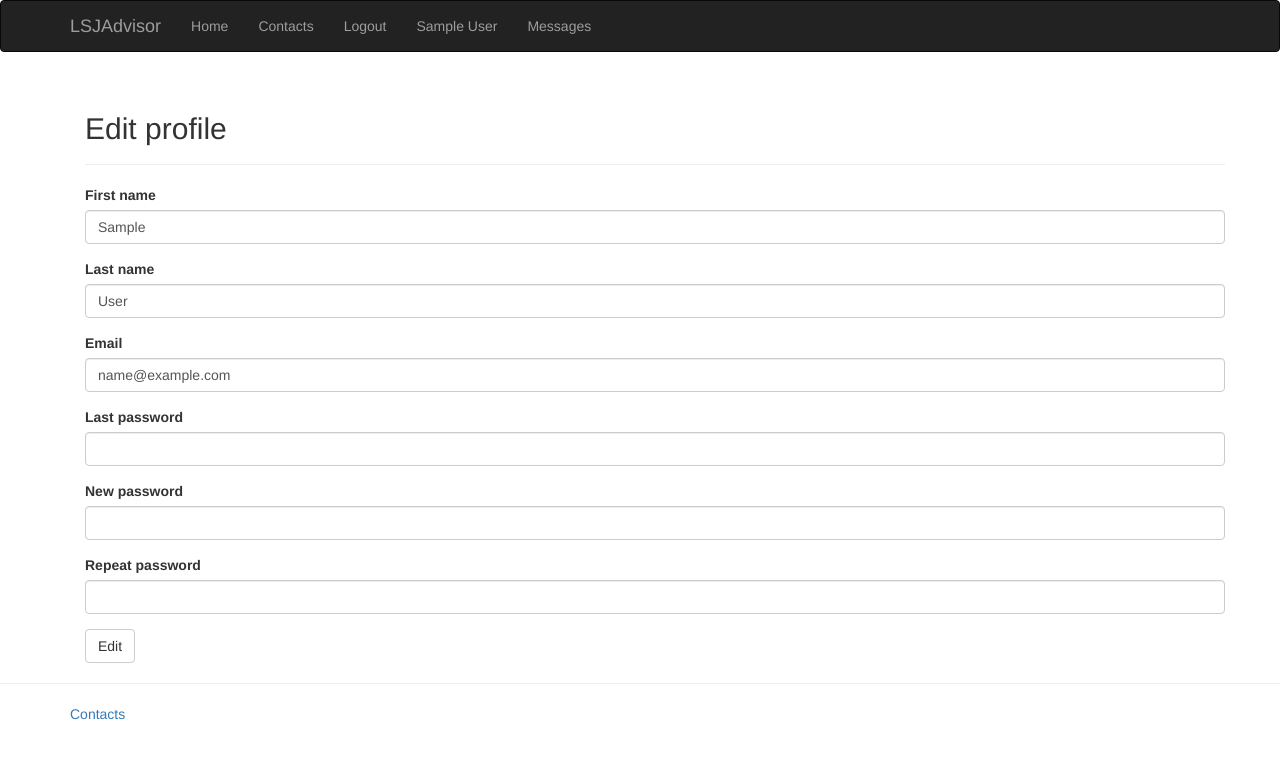
After one commit to rebeccapelaca/LSJAdvisor, a Flask app: page /editProfile in a window 1280 px wide. The commit adds this page. Shown: the top 759 px of the page. Run offline with Flask 2, Linux system fonts and the light colour scheme; the visitor is signed in with stand-in values (Sample User, id 1); data comes from the database, SQL or seed files in the repository; parts of the project's set-up code (start-up, migrations or seed data) failed here and were passed over; some libraries are stand-ins or nearby versions.

Commit message:
editProfile

```diff
--- a/website/forms.py
+++ b/website/forms.py
@@ -16,6 +16,14 @@ class RegistrationForm(Form):
         if user is not None:
             raise ValidationError('Email already exists')
 
+class EditProfileForm(Form):
+    first_name = StringField('First name', validators=[DataRequired()])
+    last_name = StringField('Last name', validators=[DataRequired()])
+    email = StringField('Email', validators=[DataRequired(), Length(min=4)])
+    password_last = PasswordField('Last password', validators=[DataRequired(), Length(min=6)])
+    password = PasswordField('New password', validators=[DataRequired(), Length(min=6)])
+    password2 = PasswordField('Repeat password', validators=[DataRequired(), EqualTo('password')])
+    submit = SubmitField('Edit')
 
 class LoginForm(Form):
     email = StringField('Email', validators=[DataRequired()])
--- a/website/static/main.css
+++ b/website/static/main.css
@@ -63,3 +63,7 @@ h5 {
 .email {
     font-style: italic;
 }
+
+div.footer {
+    text-align: right;
+}
--- /dev/null
+++ b/website/templates/editProfile.html
@@ -0,0 +1,8 @@
+{% extends "base.html" %}
+{% import "bootstrap/wtf.html" as wtf %}
+{% block myContent %}
+    <div class="page-header">
+        <h2>Edit profile</h2>
+    </div>
+    {{ wtf.quick_form(form) }}
+{% endblock %}
--- a/website/templates/user.html
+++ b/website/templates/user.html
@@ -8,6 +8,11 @@
     <div>
         <a class="btn btn-default" href="{{ url_for('writeAd') }}">Write</a>
             <a class="btn btn-default" href="{{ url_for('findAd') }}">Find</a>
+    </div>
+    <div class="footer">
+        <a href="{{ url_for('editProfile') }}">
+            <span class="label label-primary">Edit profile</span>
+        </a>
     </div>
     <br>
     {% if size_not>0 %}
--- a/website/views.py
+++ b/website/views.py
@@ -1,7 +1,8 @@
 from flask import render_template, redirect, url_for, flash, abort
 from flask_login import login_user, login_required, logout_user, current_user
-from .forms import LoginForm, RegistrationForm, WriteForm, FindForm, EditForm, WriteMessage, WriteRating
+from .forms import LoginForm, RegistrationForm, WriteForm, FindForm, EditForm, WriteMessage, WriteRating, EditProfileForm
 from .models import User, Ad, Message, Rating
+from werkzeug.security import check_password_hash, generate_password_hash
 
 from . import app, db, login_manager
 
@@ -203,3 +204,30 @@ def addRating(ad_id):
         db.session.commit()
         flash('Rating successfully added!', 'success')
     return render_template('writeRating.html', form=form)
+
+@app.route('/editProfile',methods=['GET', 'POST'])
+@login_required
+def editProfile():
+    profile = User.query.get_or_404(current_user.id)
+    form = EditProfileForm()
+    if form.validate_on_submit():
+        profile.first_name = form.first_name.data
+        profile.last_name = form.last_name.data
+        if form.email.data != profile.email:
+            p = User.query.filter_by(email=form.email.data).first()
+            if p is not None:
+                flash('Email already exists', 'warning')
+            else:
+                profile.email = form.email.data
+        if check_password_hash(profile.password_hash, form.password_last.data):
+            profile.password_hash = generate_password_hash(form.password.data)
+            db.session.add(profile)
+            db.session.commit()
+            flash('The profile has been updated', 'success')
+            return redirect(url_for('editProfile'))
+        else:
+            flash('The last password is not correct', 'warning')
+    form.first_name.data = profile.first_name
+    form.last_name.data = profile.last_name
+    form.email.data = profile.email
+    return render_template('editProfile.html', form=form)
```
